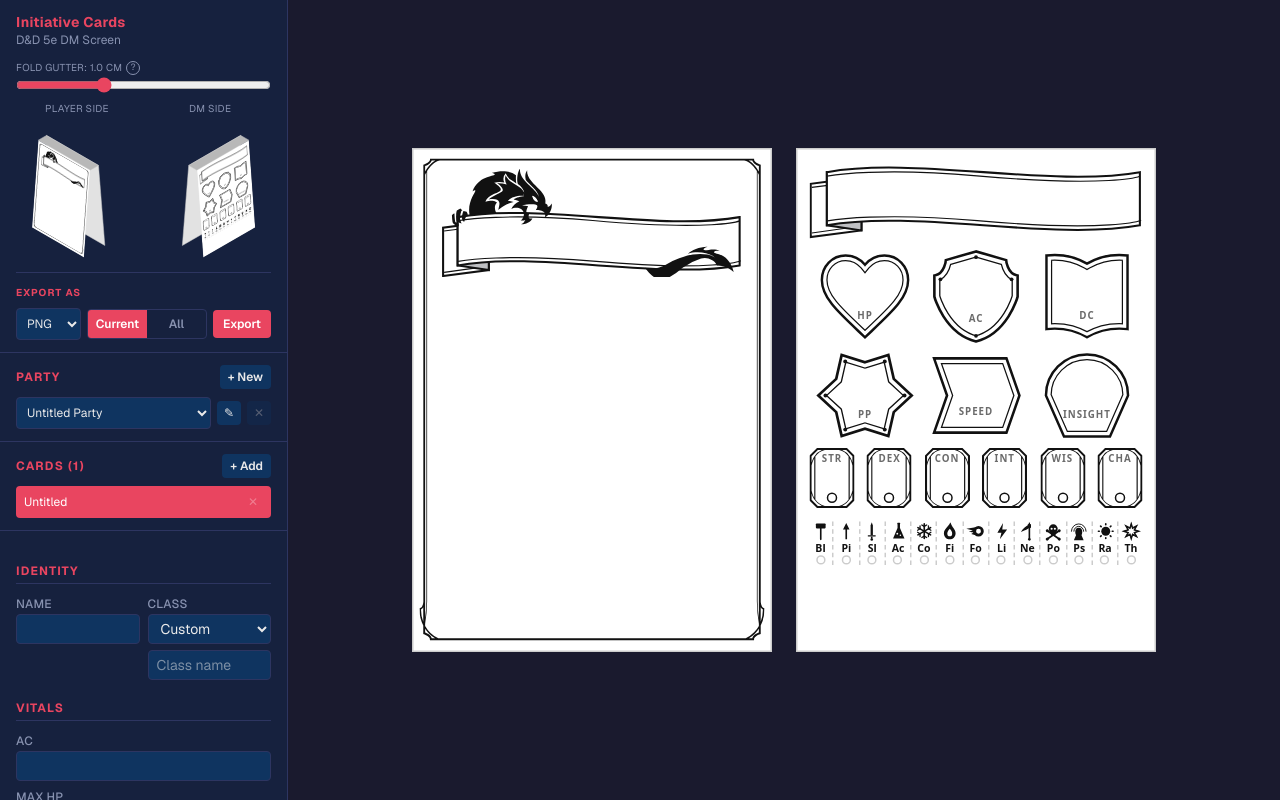
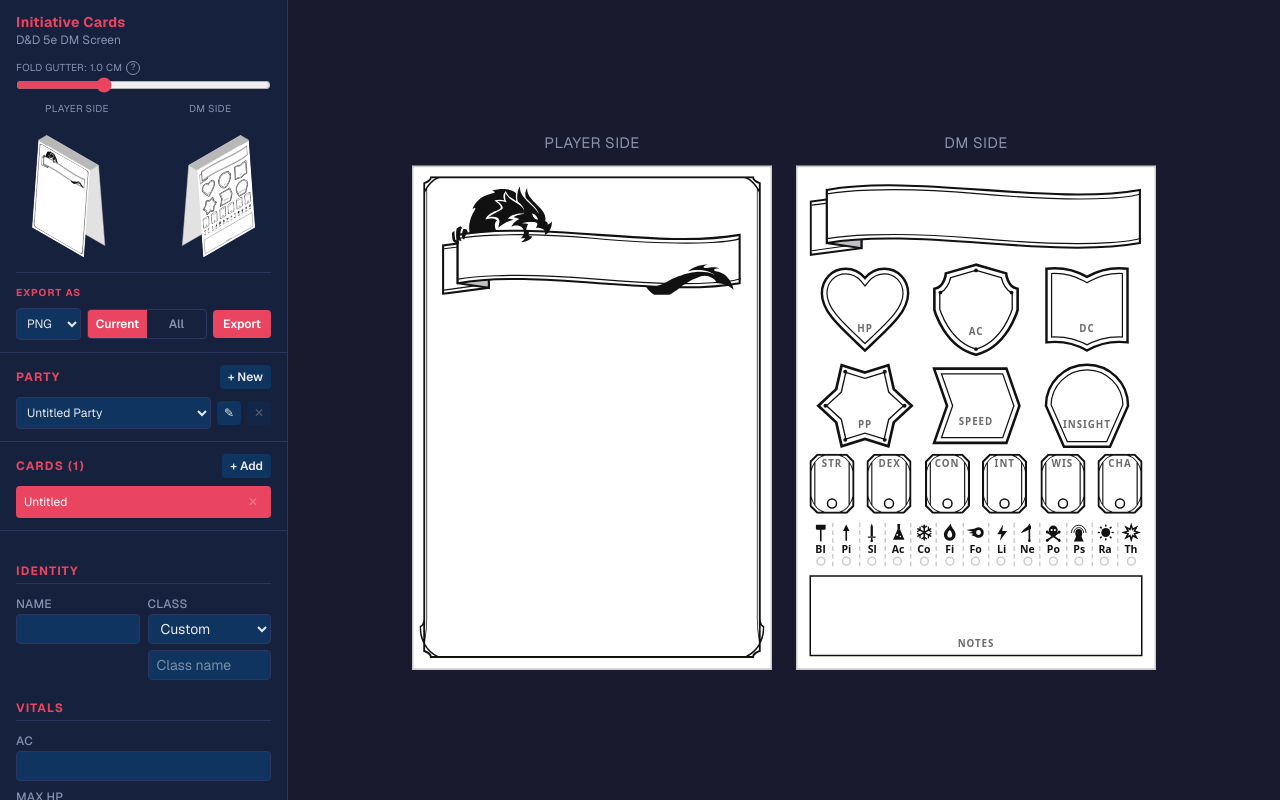
Before and after one commit to Jackclarke95/initiative-card-generator, a Next.js app: page / in a window 1280 px wide. Built offline with nearby package versions, Linux system fonts and the light colour scheme.

Commit message:
Add notes section and preview labels

```diff
--- a/components/CardEditor.tsx
+++ b/components/CardEditor.tsx
@@ -273,6 +273,17 @@ export default function CardEditor({ card, onChange }: CardEditorProps) {
           );
         })}
       </div>
+
+      {/* Notes */}
+      <SectionHeading>Notes</SectionHeading>
+      <Field>
+        <textarea
+          className={inputClass + " min-h-20 resize-y"}
+          placeholder="DM-only notes, printed at the bottom of the DM face"
+          value={card.notes ?? ""}
+          onChange={(e) => set("notes", e.target.value)}
+        />
+      </Field>
     </div>
   );
 }
--- a/components/CardFaces.tsx
+++ b/components/CardFaces.tsx
@@ -16,6 +16,7 @@ import {
   SCROLL_NODRAGON_BOX,
   StatBox,
   DamageTypeBadge,
+  NotesBox,
 } from "@/components/CardFrames";
 import {
   ABILITY_KEYS,
@@ -64,7 +65,7 @@ function Slot({
 export function DmFace({ card }: { card: CardData }) {
   // The AC shield keeps its official 48:55 aspect ratio; sizes leave room
   // for the full-aspect Name scroll above.
-  const S = { shW: 52, shH: 60, gap: 5 };
+  const S = { shW: 52, shH: 60, gap: 2 };
   // All six stat badges share one height so both rows read as one
   // consistent size — back to the original (pre-unification) size.
   const iconH = S.shH;
@@ -110,7 +111,7 @@ export function DmFace({ card }: { card: CardData }) {
           style={{
             display: "flex",
             flexDirection: "column",
-            gap: 3,
+            gap: 1,
           }}
         >
           <div
@@ -219,6 +220,11 @@ export function DmFace({ card }: { card: CardData }) {
             </Fragment>
           ))}
         </div>
+
+        {/* Notes — eats whatever vertical space is left at the bottom */}
+        <div style={{ flex: 1, minHeight: 0, marginTop: 4 }}>
+          <NotesBox value={card.notes} />
+        </div>
       </div>
     </div>
   );
--- a/components/CardFrames.tsx
+++ b/components/CardFrames.tsx
@@ -7,7 +7,6 @@
 // NOTE: these are Wizards of the Coast licensed-sheet assets — fine for a
 // personal print tool, not for public distribution.
 
-import Image from "next/image";
 import { useId } from "react";
 import { stretchPath } from "@/components/svgNineSlice";
 import { FrameText, INK, LABEL_GREY, PALE_GREY } from "@/components/FrameText";
@@ -1058,33 +1057,77 @@ export function NameScroll({
   );
 }
 
-// ── DnD-Rolltemplate-Info PNGs (330 × 25/52/25) — 3-slice row frame ───
+// ── Notes box — a plain bordered rectangle ────────────────────────────
+// No room at the bottom of the card for anything fancier; stroke matches
+// the vital stack's outer border (IconFrame's default outerW).
 
-export function InfoTemplateFrame({ width, height }: FrameProps) {
-  const cap = Math.min((25 / 330) * width, height / 2);
-  const midH = height - cap * 2;
-  const img = (src: string, top: number, ih: number) => (
-    <Image
-      src={src}
-      alt=""
-      width={330}
-      height={52}
-      unoptimized
+export function InfoTemplateFrame() {
+  return (
+    <div
       style={{
         position: "absolute",
-        top,
-        left: 0,
-        width: width,
-        height: ih,
-        objectFit: "fill",
+        inset: 0,
+        border: `1.5px solid ${INK}`,
       }}
     />
   );
+}
+
+/** InfoTemplateFrame with a left-aligned block of free text — the DM's
+ *  notes section — and a caption centered along the bottom edge, styled
+ *  like the vital stack's own labels. Has no intrinsic height of its
+ *  own; wrap it in a `flex: 1` container to have it eat whatever space
+ *  is left at the bottom of the card. */
+export function NotesBox({
+  value,
+  label = "Notes",
+}: {
+  value?: string;
+  label?: string;
+}) {
   return (
-    <div style={{ position: "absolute", inset: 0 }}>
-      {img("/frames/DnD-Rolltemplate-Info-Top.png", 0, cap)}
-      {midH > 0.5 && img("/frames/DnD-Rolltemplate-Info-Middle.png", cap, midH)}
-      {img("/frames/DnD-Rolltemplate-Info-Bottom.png", height - cap, cap)}
+    <div style={{ position: "relative", height: "100%" }}>
+      <InfoTemplateFrame />
+      <div
+        style={{
+          position: "absolute",
+          inset: 0,
+          padding: "4px 8px 3px",
+          display: "flex",
+          flexDirection: "column",
+          overflow: "hidden",
+        }}
+      >
+        <div style={{ flex: 1, overflow: "hidden" }}>
+          {value && (
+            <span
+              style={{
+                fontSize: 8,
+                lineHeight: 1.35,
+                color: INK,
+                whiteSpace: "pre-wrap",
+              }}
+            >
+              {value}
+            </span>
+          )}
+        </div>
+        <div
+          style={{ display: "flex", justifyContent: "center", flexShrink: 0 }}
+        >
+          <span
+            style={{
+              fontSize: 6.5,
+              letterSpacing: "0.1em",
+              textTransform: "uppercase",
+              fontWeight: 600,
+              color: LABEL_GREY,
+            }}
+          >
+            {label}
+          </span>
+        </div>
+      </div>
     </div>
   );
 }
--- a/components/CardSpread.tsx
+++ b/components/CardSpread.tsx
@@ -14,8 +14,24 @@ interface CardSpreadProps {
 export default function CardSpread({ card }: CardSpreadProps) {
   return (
     <div style={{ display: "flex", gap: 16, alignItems: "flex-start" }}>
-      <PlayerFace card={card} rotated={false} />
-      <DmFace card={card} />
+      <div style={{ display: "flex", flexDirection: "column", alignItems: "center", gap: 8 }}>
+        <span
+          className="text-[10px] uppercase tracking-wide"
+          style={{ color: "var(--text-muted)" }}
+        >
+          Player side
+        </span>
+        <PlayerFace card={card} rotated={false} />
+      </div>
+      <div style={{ display: "flex", flexDirection: "column", alignItems: "center", gap: 8 }}>
+        <span
+          className="text-[10px] uppercase tracking-wide"
+          style={{ color: "var(--text-muted)" }}
+        >
+          DM side
+        </span>
+        <DmFace card={card} />
+      </div>
     </div>
   );
 }
--- a/types/card.ts
+++ b/types/card.ts
@@ -91,6 +91,9 @@ export interface CardData {
   // Damage resistances/immunities
   resistances: Resistances;
 
+  // DM's freeform notes, printed in the box at the bottom of the DM face.
+  notes?: string;
+
   // Visuals
   portraitUrl: string;
 
```
